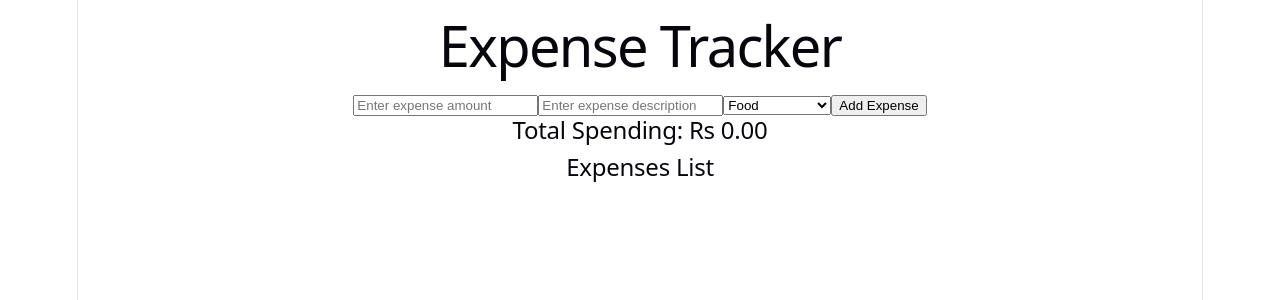
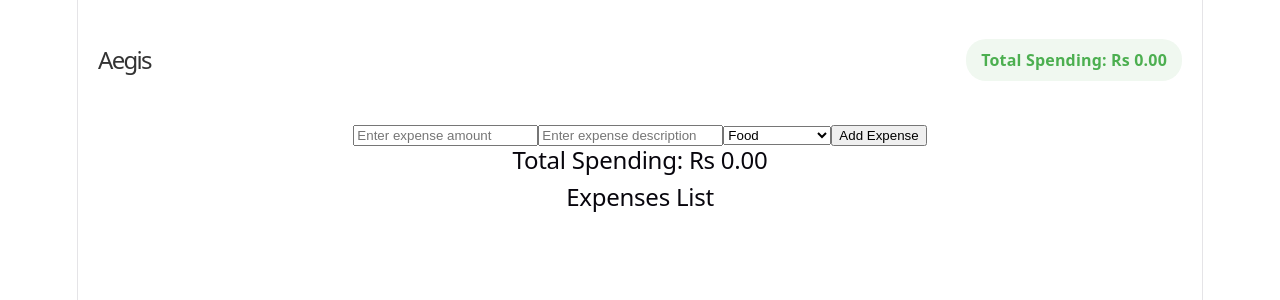
Before and after one commit to Sunjay77/Aegis, a React (Vite) app in the folder expense-tracker/: page / in a window 1280 px wide. Shown: the top 300 px of the page. Built offline with nearby package versions, Linux system fonts and the light colour scheme.

Commit message:
feat: add navbar and restructure App component layout for improved expense tracking

```diff
--- a/expense-tracker/src/App.css
+++ b/expense-tracker/src/App.css
@@ -1,8 +1,30 @@
-.app {
-  max-width: 600px;
-  margin: 0 auto;
-  padding: 20px;
-  font-family: -apple-system, BlinkMacSystemFont, 'Segoe UI', Roboto, sans-serif;
-  background: #f5f5f5;
-  min-height: 100vh;
+/* Navbar */
+
+.navbar {
+  display: flex;
+  justify-content: space-between;
+  align-items: center;
+    background: #ffffff;
+  padding: 15px 20px;
+  border-radius: 8px;
 }
+
+.nav-brand h1 {
+  font-size: 24px;
+  color: #333;
+}
+
+.nav-total {
+  display: flex;
+  align-items: center;
+  gap: 15px;
+}
+
+.total-display {
+  font-size: 16px;
+  font-weight: bold;
+  color: #4caf50;
+  background: #f0f8f0;
+  padding: 8px 15px;
+  border-radius: 20px;
+}
--- a/expense-tracker/src/App.tsx
+++ b/expense-tracker/src/App.tsx
@@ -1,4 +1,5 @@
 import { useState, useEffect } from "react";
+import "./App.css";
 
 type Expense = {
   id: number;
@@ -53,7 +54,17 @@ function App() {
   );
   return (
     <div className="app">
-      <h1>Expense Tracker</h1>
+      <nav className="navbar">
+        <div className="nav-brand">
+          <h1>Aegis</h1>
+        </div>
+        <div className="nav-total">
+          <span className="total-display">
+            Total Spending: Rs {totalSpending.toFixed(2)}
+          </span>
+        </div>
+      </nav>
+      <div className="form-container">
         <input
           type="number"
           placeholder="Enter expense amount"
@@ -91,6 +102,7 @@ function App() {
           </div>
         ))}
       </div>
+    </div>
   );
 }
 
```
Lines whose indentation alone changed are shown as unchanged.
